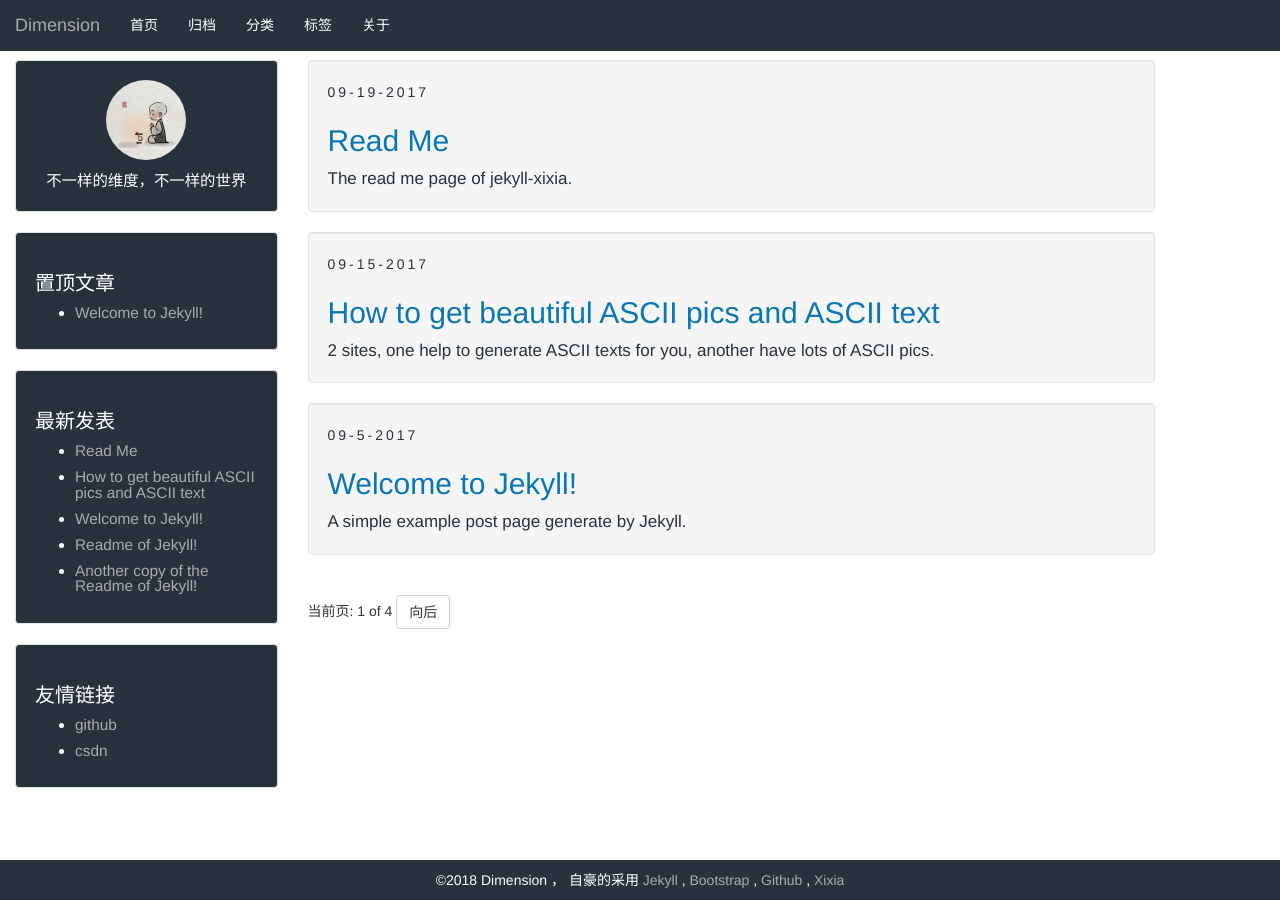
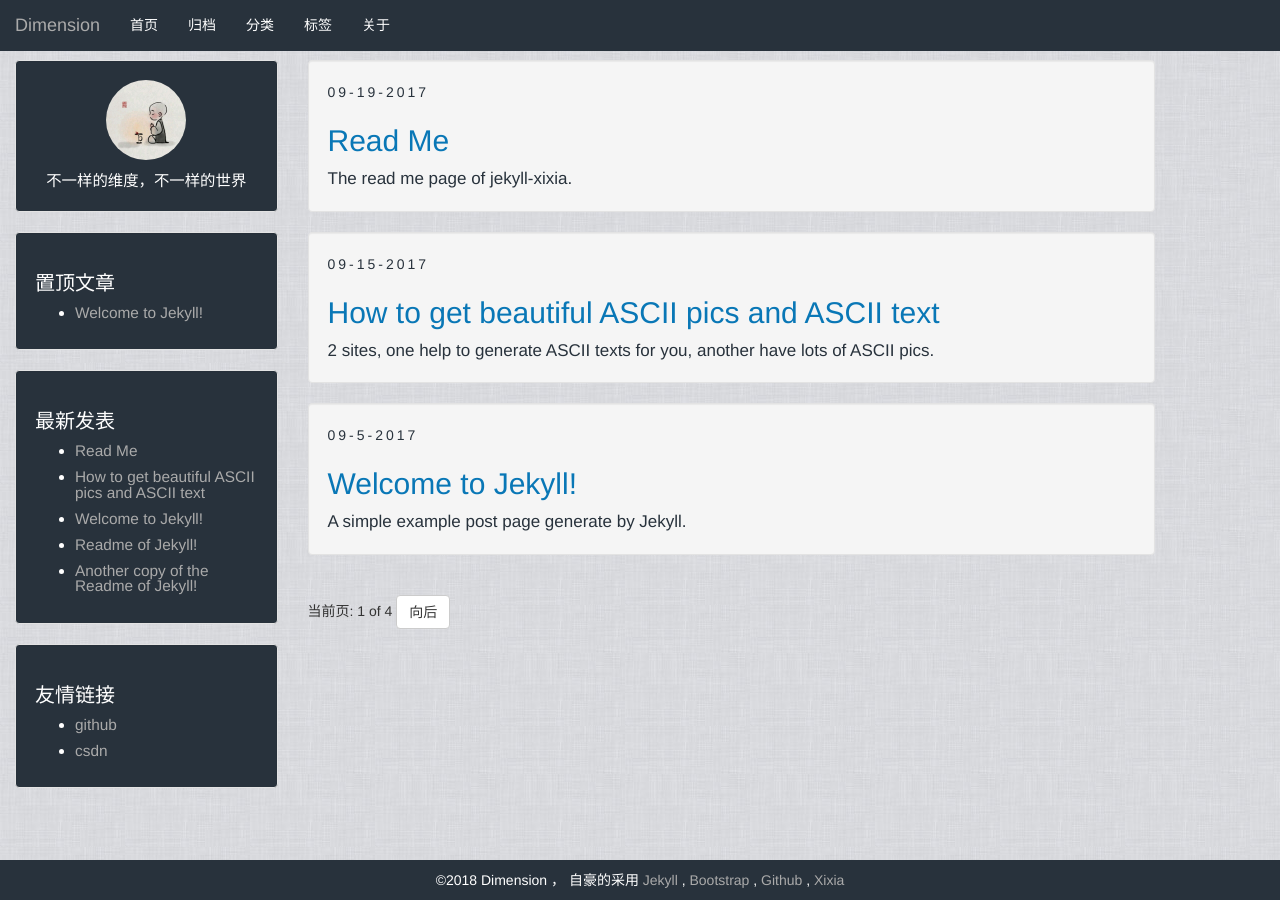
Before and after one commit to wsc12358/wsc12358.github.io, a Jekyll site: the page built from index.html, in a window 1280 px wide. Built offline with Jekyll 4.4.1, drawn with Linux system fonts in a browser that asks for light colours; the list of posts is cut into pages by our own code.

Commit message:
update _sass/xixia/theme.scss

```diff
--- a/_sass/xixia/theme.scss
+++ b/_sass/xixia/theme.scss
@@ -3,7 +3,7 @@
 }
 
 body {
-    background-image: url(/jekyll-xixia/assets/images/canvas_bg.jpg);
+    background-image: url(/wsc12358.github.io/assets/images/canvas_bg.jpg);
     padding-top: 60px;
     height:100%;
 }
```
